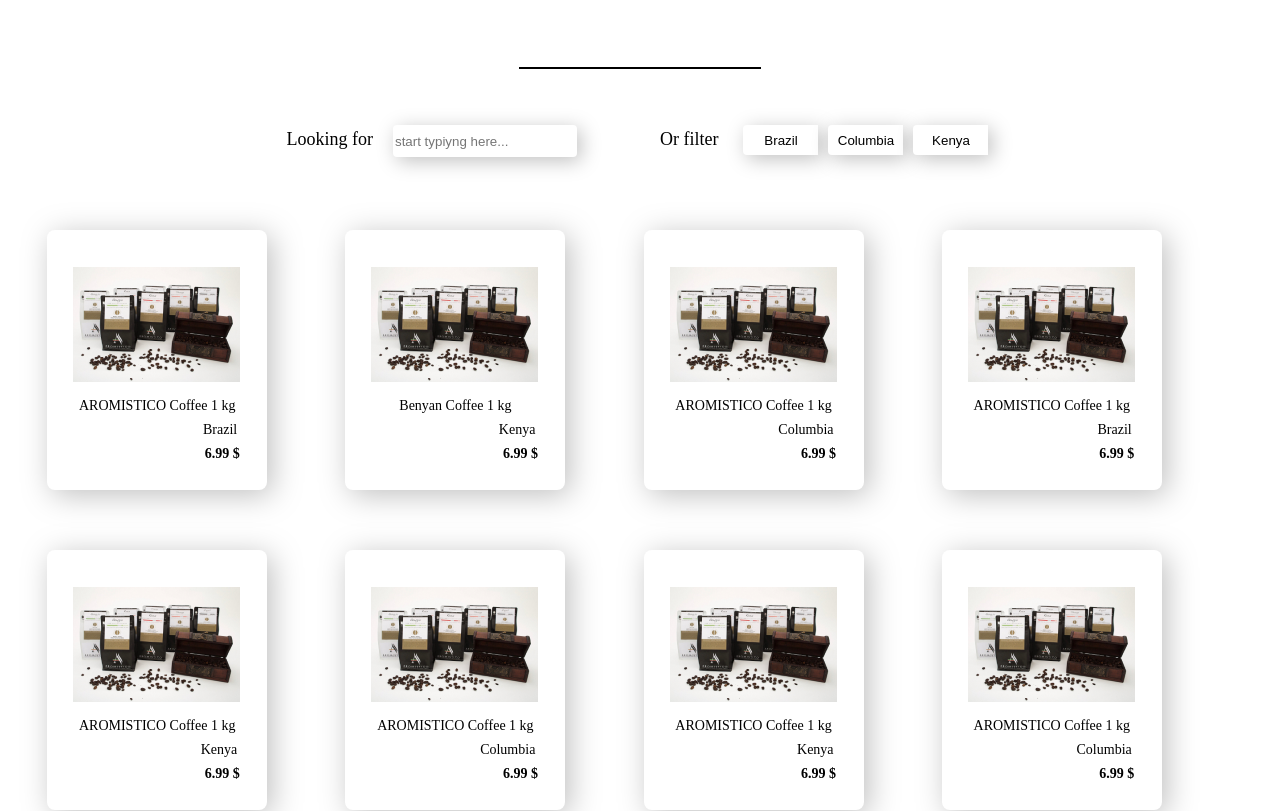
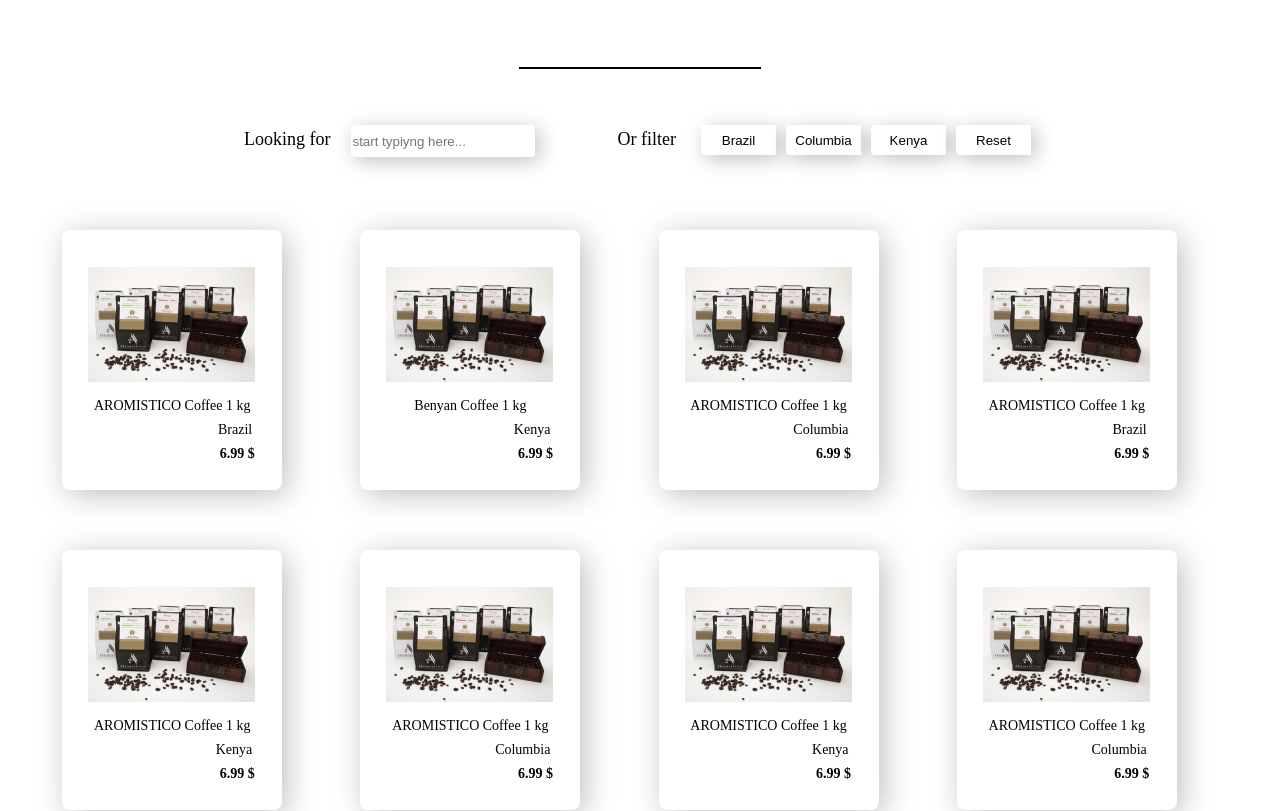
Before and after one commit to AntonBaranskyi/cofee_shop_landing, a React (Create React App) app: page / in a window 1280 px wide. Shown: the part 880-1691 px from the top of the page. Built offline with nearby package versions, Linux system fonts and the light colour scheme.

Commit message:
Fix styles and add reset button

```diff
--- a/src/components/App/App.tsx
+++ b/src/components/App/App.tsx
@@ -90,6 +90,8 @@
         return items.filter((item) => item.country === "Columbia");
       case "Kenya":
         return items.filter((item) => item.country === "Kenya");
+      case "Reset":
+        return items;
 
       default:
         return items;
--- a/src/components/CofeeList/CofeeListStyled.tsx
+++ b/src/components/CofeeList/CofeeListStyled.tsx
@@ -7,5 +7,6 @@
     margin-bottom: 30px;
     width: 1200px;
     margin: 0 auto;
+    margin-left: 55px;
 
 `;
--- a/src/components/SearchFilter/SearchFilter.tsx
+++ b/src/components/SearchFilter/SearchFilter.tsx
@@ -12,6 +12,7 @@
   { name: "Brazil" },
   { name: "Columbia" },
   { name: "Kenya" },
+  {name : 'Reset'}
 ];
 
 interface Props {
```
